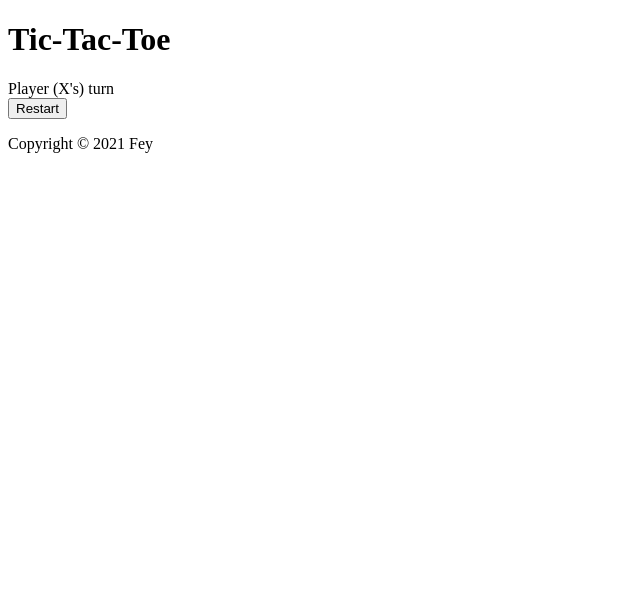
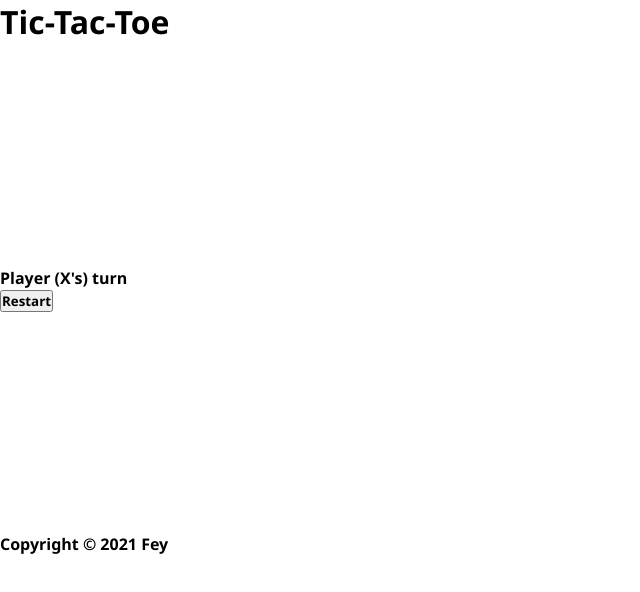
Before and after one commit to EmFey/TicTacToe, a plain HTML site: page index.html in a window 1280 px wide. Shown: the whole page, without its empty margins (0-640 px from the left). Drawn offline with Linux system fonts and the light colour scheme.

Commit message:
Added css styling

```diff
--- a/index.html
+++ b/index.html
@@ -38,5 +38,7 @@
             <a href="https://github.com/EmFey" target="_blank">
         </div>
     </div>
+
+    <script src="app.js"></script>
 </body>
 </html>
--- a/style.css
+++ b/style.css
@@ -0,0 +1,21 @@
+* {
+    margin: 0;
+    padding: 0;
+    font-weight: bold;
+    box-sizing: border-box;
+    font-family: 'Segoe UI', Tahoma, Geneva, Verdana, sans-serif;
+}
+
+:root {
+    --main-padding: 10px;
+}
+
+body {
+    margin: 0;
+}
+
+.container {
+    display: grid;
+    grid-template-rows: repeat(3, 1fr);
+    height: 100vh;
+}
```
